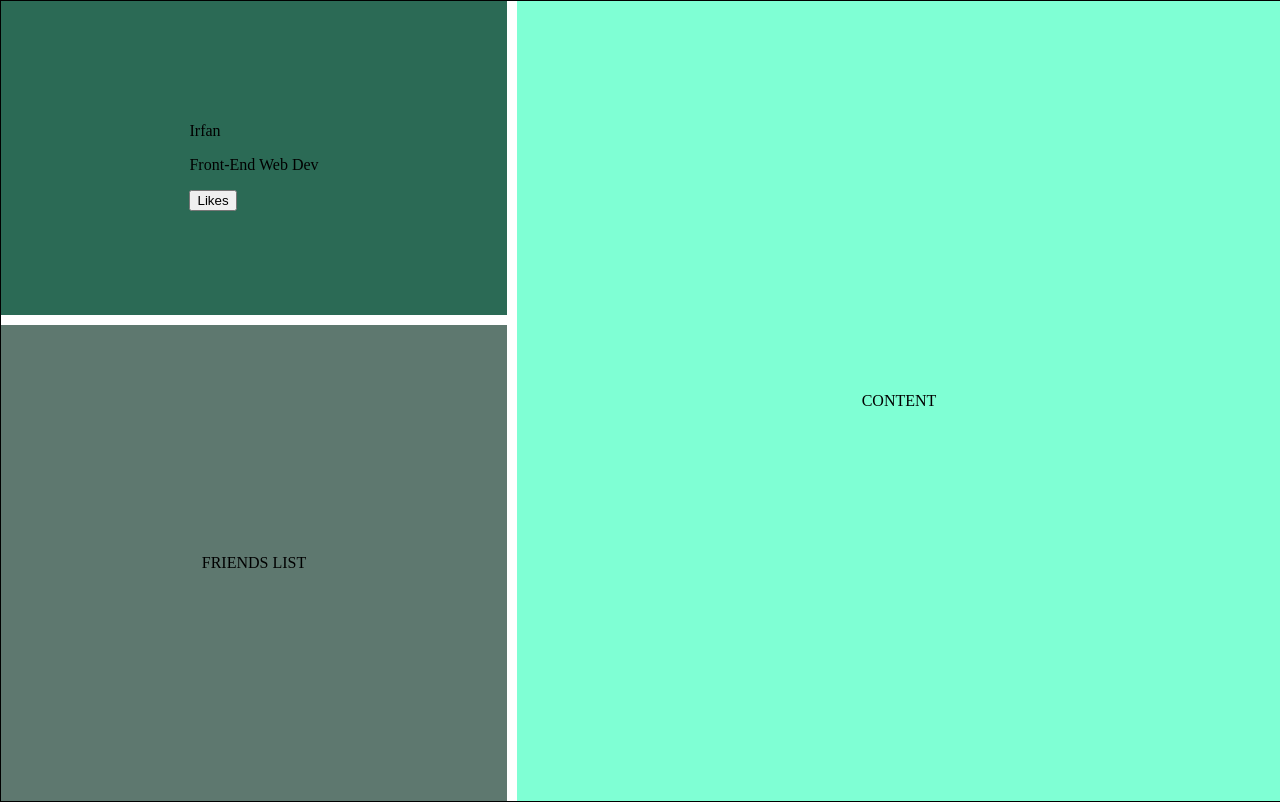
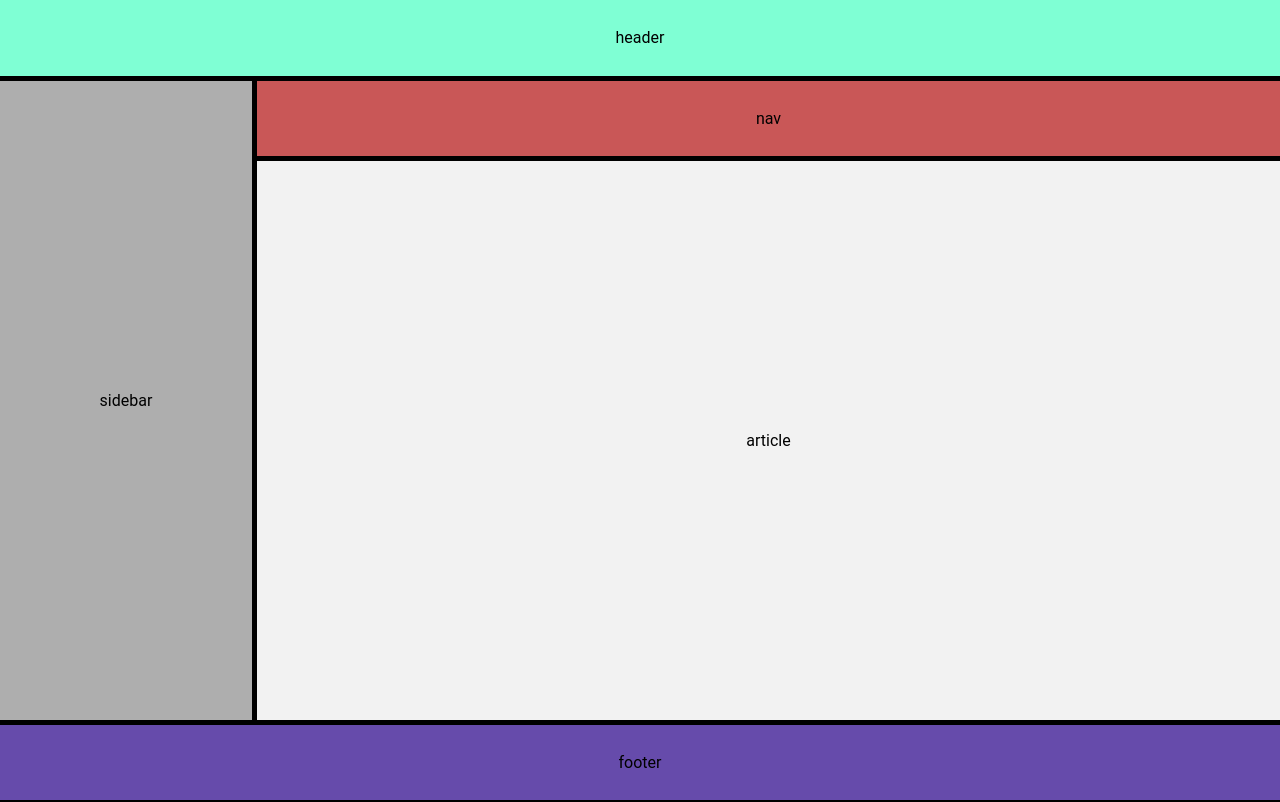
Before and after one commit to IFAIZC/Learning-Basic-Grid, a plain HTML site: page index.html in a window 1280 px wide. Drawn offline with Linux system fonts and the light colour scheme.

Commit message:
new layout

```diff
--- a/index.html
+++ b/index.html
@@ -7,18 +7,12 @@
     <link rel="stylesheet" href="style.css">
 </head>
 <body>
-    <div class="container">
-        <div class="item item1">
-            <div class="top-left-content">
-                <div class="profile-name">
-                    <p>Irfan</p>
-                    <p>Front-End Web Dev</p>
-                    <button>Likes</button>
-                </div>
-            </div>
-        </div>
-
-        <div class="item item2">FRIENDS LIST</div>
-        <div class="item item3">CONTENT</div>
+    <div class="grid-container">
+        <div class="header">header</div>
+        <div class="sidebar">sidebar</div>
+        <div class="nav">nav</div>
+        <div class="article">article</div>
+        <div class="footer">footer</div>
+    </div>
 </body>
 </html>
--- a/style.css
+++ b/style.css
@@ -1,37 +1,58 @@
 body {
     margin: 0;
+    padding: 0;
+    font-family: 'Roboto', sans-serif;
+    background-color: #000000;
 }
 
-.container {
+.grid-container {
     display: grid;
-    grid-template-columns: repeat(5, 1fr);
-    grid-template-rows: repeat(5, 1fr);
-    border: 1px solid black;
+    grid-template-columns: repeat(10, 1fr);
+    grid-template-rows: repeat(10, 1fr);
     width: 100%;
     height: 100vh;
-    gap: 10px;
+    gap: 5px;
 }
 
-.item {
+.header {
     display: flex;
     justify-content: center;
     align-items: center;
+    grid-column: 1/11;
+    background-color: aquamarine;
 }
 
-.item3 {
-    background-color: aquamarine;
-    grid-column: 3/6;
-    grid-row: 1/6;
+.sidebar {
+    display: flex;
+    justify-content: center;
+    align-items: center;
+    background-color: #aeaeae;
+    grid-column: 1/3;
+    grid-row: 2/10;
 }
 
-.item1 {
-    background-color: rgb(43, 106, 85);
-    grid-column: 1/3;
-    grid-row: 1/3;
+.nav {
+    display: flex;
+    flex-direction: column;
+    justify-content: center;
+    align-items: center;
+    background-color: #c95757;
+    grid-column: 3/11;
 }
 
-.item2 {
-    background-color: rgb(94, 120, 111);
-    grid-row: 3/6;
-    grid-column: 1/3;
+.article {
+    display: flex;
+    justify-content: center;
+    align-items: center;
+    background-color: #f2f2f2;
+    grid-column : 3/11;
+    grid-row: 3/10;
 }
+
+.footer {
+    display: flex;
+    justify-content: center;
+    align-items: center;
+    background-color: #664bab;
+    grid-column: 1/11;
+}
```
